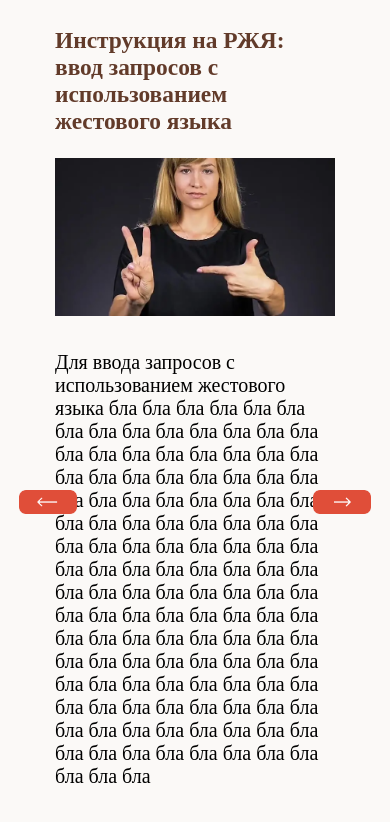
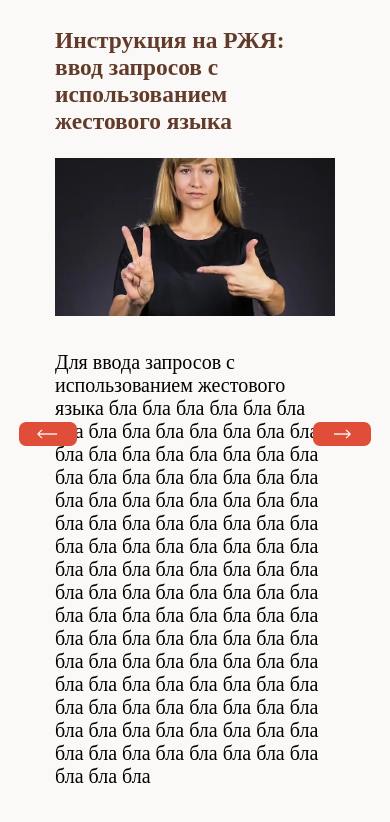
Before and after one commit to Elheid/IVR_good_web, a plain HTML site: page instruction.html in a window 390 px wide. Drawn offline with Linux system fonts and the light colour scheme; a web font is replaced by a local one.

Commit message:
refactor

```diff
--- a/css/instruction.css
+++ b/css/instruction.css
@@ -71,11 +71,23 @@ body{
     max-width: 800px;
     width: 100%;
     position: fixed;
-    top: 58%;
+    top: 65%;
     z-index: 999;
     display: flex;
     justify-content: space-between;
 }
+
+@media screen and (max-width: 748px) {
+    .go-buttons{
+        top: 75%;
+    }
+}
+@media screen and (max-width: 640px) {
+    .go-buttons{
+        top: 70%;
+    }
+}
+
 
 @media screen and (max-width: 600px) {
     .prev-button img,
@@ -83,6 +95,62 @@ body{
         max-width: 60%; /* Уменьшаем максимальную ширину изображения */
     }
 }
+@media screen and (max-width: 542px) {
+    .go-buttons{
+        top: 65%;
+    }
+}
+
+
+@media screen and (max-width: 430px) {
+    .go-buttons{
+        top: 60%;
+    }
+}
+
+@media screen and (max-width: 320px) {
+    .go-buttons{
+        top: 65%;
+    }
+}
+
+@media screen and (min-height: 606px) {
+    .go-buttons{
+        top: 64%;
+    }
+}
+@media screen and (min-height: 650px) {
+    .go-buttons{
+        top: 60%;
+    }
+}
+@media screen and (min-height: 690px) {
+    .go-buttons{
+        top: 55%;
+    }
+}
+@media screen and (min-height: 732px) {
+    .go-buttons{
+        top: 55%;
+    }
+}
+@media screen and (min-height: 732px) {
+    .go-buttons{
+        top: 52%;
+    }
+}
+@media screen and (min-height: 732px) {
+    .go-buttons{
+        top: 50%;
+    }
+}
+@media screen and (min-height: 846px) {
+    .go-buttons{
+        top: 48%;
+    }
+}
+
+
 
 .go-buttons img{
     width: 100%;
```
